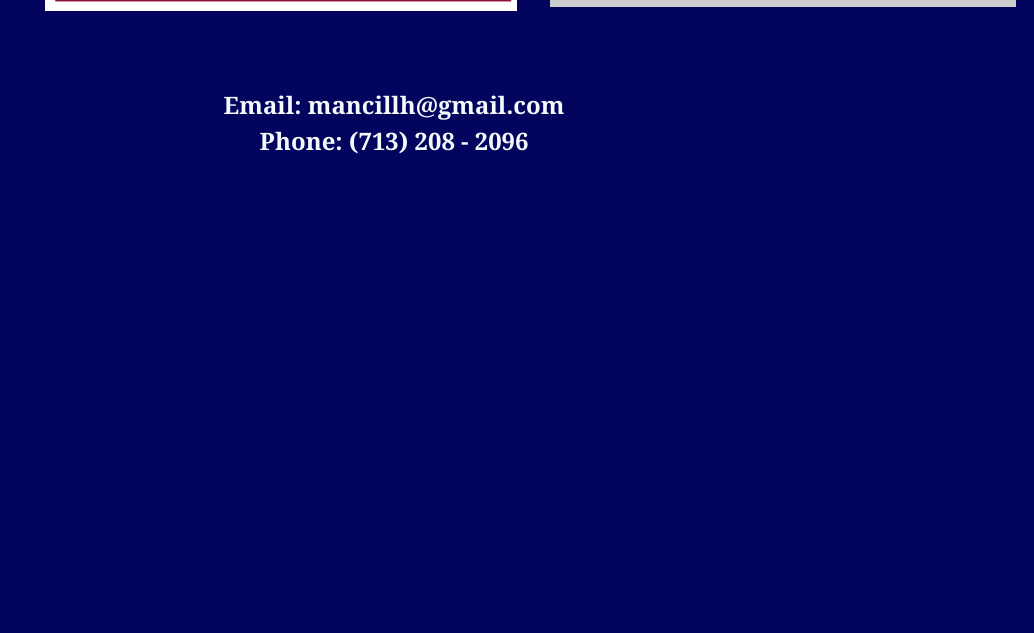
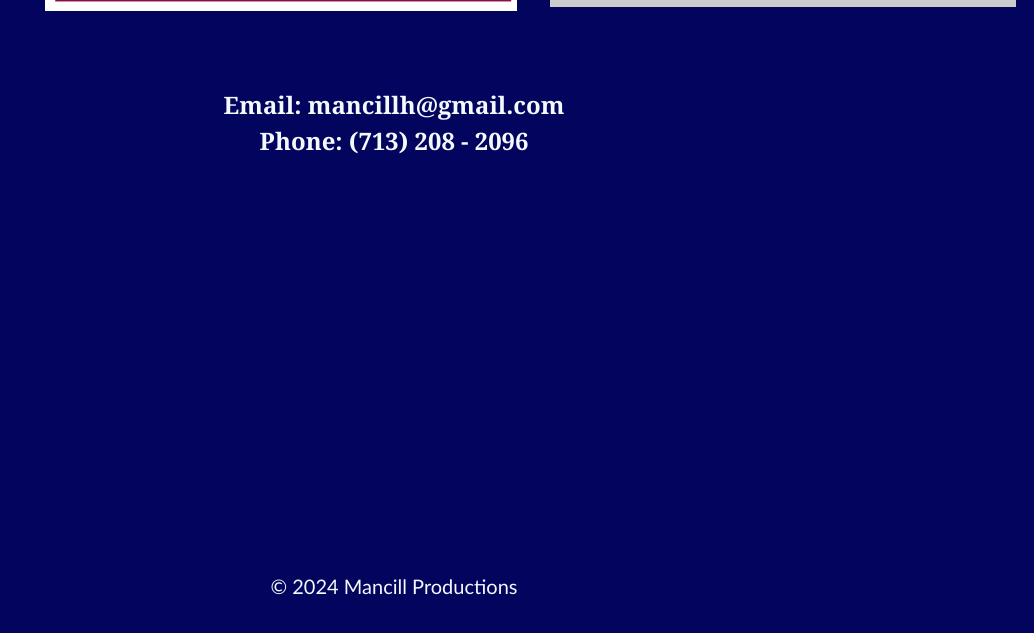
Before and after one commit to mancillh/Portfolio, a plain HTML site: page index.html in a window 1280 px wide. Shown: the part 1436-2069 px from the top of the page, without its empty margins (246-1280 px from the left). Drawn offline with Linux system fonts and the light colour scheme; placeholder pictures from the web are drawn by us.

Commit message:
added comments and copyright footer

```diff
--- a/assets/css/style.css
+++ b/assets/css/style.css
@@ -1,9 +1,11 @@
+/*reset*/
 * {
     margin: 0;
     padding: 0;
     box-sizing: border-box;
 }
 
+/*styling for majority of content on page*/
 body {
   background-color: #03045e;
   color: #F4F9FC;
@@ -14,6 +16,7 @@ body {
   position: relative;
 }
 
+/*helps justify content at top left before adding header to help with formatting/cleanliness*/
 body::before{
   content: "";
   position: absolute;
@@ -24,11 +27,13 @@ body::before{
   z-index: -1;
 }
 
+/*styling for background of header*/
 header {
   background-color: #03045e;
   color: #F4F9FC;
 }
 
+/*container for my name and the nav bar*/
 .container {
     max-width: 1440px;
     width: 100%;
@@ -36,12 +41,14 @@ header {
     padding: 0rem 1.5rem;
 }
 
+/*nav bar*/
 nav {
   display: flex;
   align-items: center;
   justify-content: space-between;
 }
 
+/*displays my name at top left like a logo*/
 nav .my-name{
   display: flex;
   justify-content: flex-start;
@@ -51,10 +58,12 @@ nav .my-name{
   font-weight: bold;
 }
 
+/*removes bullets*/
 nav ul{
     list-style-type: none;
 }
 
+/*positioning for nav bar tabs*/
 nav ul li{
     position: relative;
     float: right;
@@ -62,11 +71,13 @@ nav ul li{
     padding: 10px;
 }
 
+/*text for navbar tabs*/
 a {
     color: #F4F9FC;
     text-decoration: none;
 }
 
+/*changes color of text and background on navbar tabs when user hovers over with cursor*/
 nav a:hover {
     display: flex;
     align-items: center;
@@ -76,6 +87,7 @@ nav a:hover {
     color:#03045e;
 }
 
+/*banner image of abstract paint drip*/
 .main-image {
   width: 100%;
   height: 50vh;
@@ -86,6 +98,7 @@ nav a:hover {
   border-right: 10px;
 }
 
+/*About Me section*/
 #AboutMeWrapper {
   display: grid;
   grid-template-columns: 20% 80%;
@@ -98,12 +111,14 @@ nav a:hover {
   margin-left: 2%;
   }
 
+  /* styling for "About Me" header*/
 .box-AM1 {
   grid-area: "box-AM1";
   background-color: #03045e;
   margin: 3%;
   }
 
+  /*styling for image of myself in About Me section*/
 .aboutMePhoto{
     grid-area: "image";
     max-width: 100%;
@@ -112,6 +127,7 @@ nav a:hover {
     margin: 3%;
   }
 
+  /*styling for text within the About Me section*/
 p {
   margin-top: 5%;
   margin-left: 2%;
@@ -119,11 +135,13 @@ p {
   margin-bottom: 2%;
 }
 
+/*styling for background of About Me section*/
 .box-AM2 {
   grid-area: "box-AM2";
   background-color: #03045e;
   }
 
+  /*container/grid for Work header and featured project*/
 #WorkWrapperMain {
   display: grid;
   place-items: center;
@@ -136,6 +154,7 @@ p {
   align-items: start;
   }
 
+/* styling for "Work" header*/
   #box-1 {
     grid-area: box-1;
     background-color: #03045e;
@@ -144,6 +163,7 @@ p {
     padding-right: 150px;
   }
 
+/* styling for larger featured project within "Work" section*/
   #box-2 {
     background-color: #03045e;
     grid-area: box-2;
@@ -152,6 +172,7 @@ p {
     height: 400px;
   }
 
+/* styling for textbox header on top of featured project*/
   #box-2 header h3 {
     height: 80px;
     width: 120px;
@@ -165,16 +186,19 @@ p {
     z-index: 1;
   }
 
+  /*allows screenshot of featured project to be clickable*/
   #box-2 a {
     display: block;
     width: 40%;
   }
 
+  /*styling for screenshot of featured project*/
   #box-2 img {
       width: 200%;
       background-size: cover;
   }
 
+/*container/grid for unfeatured projects*/
 #WorkWrapper {
   display: grid;
   place-items: center;
@@ -187,16 +211,19 @@ p {
   align-items: start;
   }
 
+  /* centers text within all box classes (includes featured and unfeatured projects)*/
 .box{
   text-align: center;
 }
 
+/*styling for first unfeatured project*/
 #box-4 {
   grid-area: box-4;
   margin: 3%;
   border-radius: 6px;
 }
 
+/* styling for textbox headers on top of unfeatured projects*/
 .box header h3 {
   height: 80px;
   width: 130px;
@@ -210,33 +237,39 @@ p {
   z-index: 1;
 }
 
+/*allows screenshot of unfeatured projects to be clickable*/
 #box-4 a {
   display: block;
   width: 40%;
   height: 200px;
 }
 
+/*styles image of first unfeatured project*/
 #box-4 img {
   position: relative;
   width: 250%;
 }
 
+/*styling for second unfeatured project*/
 #box-5 {
   grid-area: box-5;
   margin: 3%;
   border-radius: 6px;
 }
 
+/*styles image of second unfeatured project*/
 #box-5 img {
   position: relative;
   width: 100%;
   height: 210px;
 }
 
+/* creates a dark layer over images when user hovers so they know the image is clickable*/
 .box:hover {
     opacity: 0.5;
   }
 
+/*resizes content when screen is resized - for ipad or similar*/
  @media screen and (max-width: 1150px) {
   nav {
     display: flex;
@@ -259,7 +292,7 @@ p {
   }
 }
 
-
+/*resizes content when screen is resized - for smartphone*/
  @media screen and (max-width: 768px) {
   nav {
     display: flex;
@@ -309,6 +342,7 @@ p {
   }
 }
 
+/*styling for Contact Me section - I did not feel like a "Contact Me" header was necessary for this section since it's evident this is contact information*/
   #footerbar {
     margin: 1.5rem;
     margin-top: 5rem;
@@ -316,6 +350,16 @@ p {
     margin-bottom: 80%;
   }
 
+  /*removes bullets from Contact Me section*/
   #footerbar ul{
     list-style-type: none;
     }
+
+  /*styling for copyright*/
+  footer p {
+    padding-top: 350px;
+    clear: both;
+    font-family: 'Trebuchet MS', 'Lucida Sans Unicode', 'Lucida Grande', 'Lucida Sans', Arial, sans-serif;
+    font-size: 20px;
+    text-align: center;
+}
--- a/index.html
+++ b/index.html
@@ -82,6 +82,7 @@
         <li><h2>Email: mancillh@gmail.com</h2></li>
         <li><h2>Phone: (713) 208 - 2096</h2></li>
       </ul>
+      <p>© 2024 Mancill Productions</p>
     </footer>
 
 </body>
```
